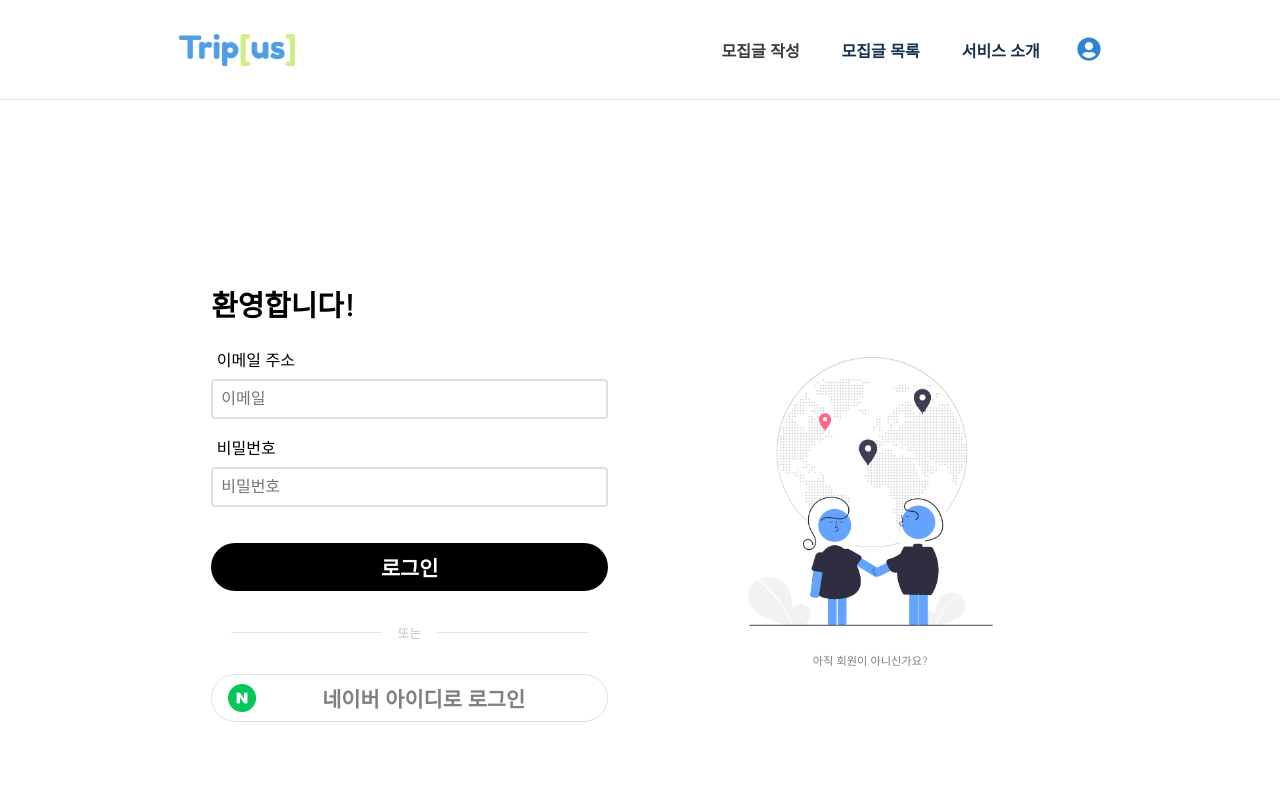
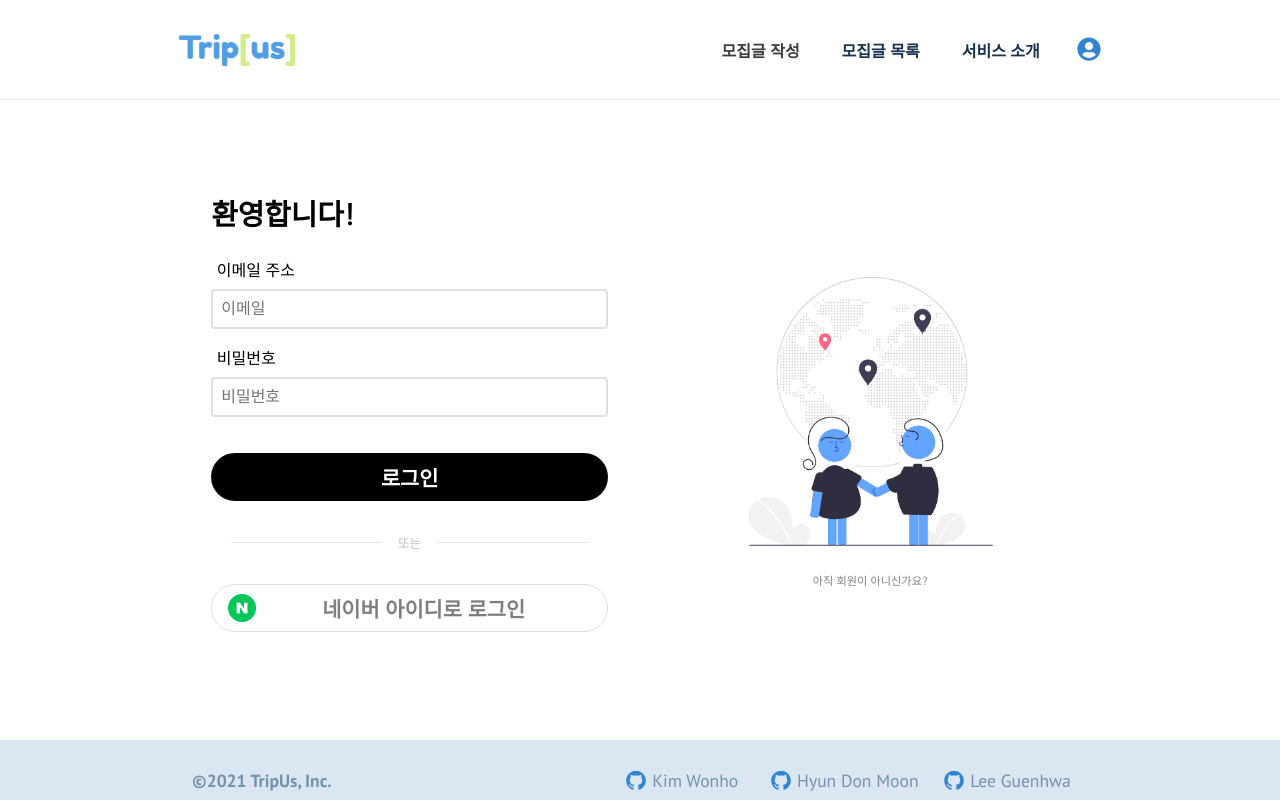
Before and after one commit to codestates/TripUs-client, a React (Create React App) app: page /login in a window 1280 px wide. Shown: the top 800 px of the page. Built offline with nearby package versions, Linux system fonts and the light colour scheme; a web font is replaced by a local one.

Commit message:
[MODIFIED] fixed auth page sizing issues (got rid of position: absolute)

```diff
--- a/src/App.js
+++ b/src/App.js
@@ -33,8 +33,6 @@ const App = () => {
   const [departureDate, setDepartureDate] = useState(null);
   const [returnDate, setReturnDate] = useState(null);
   const [travelType, setTravelType] = useState("full");
-
-  console.log(destination, departureDate, returnDate, travelType);
 
   useEffect(() => {
     if (localStorage.getItem("accessToken")) {
--- a/src/components/Auth/FormUtils.js
+++ b/src/components/Auth/FormUtils.js
@@ -2,19 +2,15 @@ import styled, { css } from "styled-components";
 
 export const FormDisplayScreen = styled.div`
   overflow: hidden;
-  position: absolute;
-  top: 0;
-  left: 0;
   width: 100%;
-  height: 100%;
 `;
 
 export const FormsContainer = styled.div`
-  position: relative;
+  width: 100%;
+  display: flex;
+  align-items: center;
+  background: #fff;
   height: 100%;
-  width: 100%;
-  left: 0;
-  background: #fff;
 
   @media (max-width: 901px) {
     width: 200%;
@@ -22,7 +18,6 @@ export const FormsContainer = styled.div`
 `;
 
 const FormPanel = styled.div`
-  position: absolute;
   height: 100%;
   width: 50%;
   display: flex;
@@ -31,12 +26,10 @@ const FormPanel = styled.div`
   align-items: center;
   transform: translateX(0);
   transition: transform 0.6s ease-in-out;
-  padding: 0.5rem 2rem;
+  padding: 2rem;
 `;
 
 export const SignInPanel = styled(FormPanel)`
-  left: 0;
-
   ${(props) =>
     props.rightActive &&
     css`
@@ -53,8 +46,6 @@ export const SignInPanel = styled(FormPanel)`
 `;
 
 export const SignUpPanel = styled(FormPanel)`
-  right: 0;
-
   ${(props) =>
     !props.rightActive &&
     css`
@@ -65,15 +56,13 @@ export const SignUpPanel = styled(FormPanel)`
     ${(props) =>
       props.rightActive &&
       css`
-        left: 0;
-        transform: translateX(0%);
+        transform: translateX(-100%);
       `}
 
     ${(props) =>
       !props.rightActive &&
       css`
-        left: 0;
-        transform: translateX(100%);
+        transform: translateX(0%);
       `}
   }
 `;
--- a/src/components/Auth/OverlayUtils.js
+++ b/src/components/Auth/OverlayUtils.js
@@ -1,13 +1,14 @@
 import styled, { css } from "styled-components";
 
 export const OverlayDisplayScreen = styled.div`
+  height: 100%;
+
   @media (min-width: 901px) {
     overflow: hidden;
     position: absolute;
     top: 0;
     left: 50%;
     width: 50%;
-    height: 100%;
     z-index: 5;
     transform: translateX(0);
     transition: transform 0.6s ease-in-out;
@@ -25,6 +26,8 @@ export const OverlayDisplayScreen = styled.div`
 `;
 
 export const OverlayContainer = styled.div`
+  height: 100%;
+
   @media (max-width: 901px) {
     display: none;
   }
@@ -32,7 +35,6 @@ export const OverlayContainer = styled.div`
   @media (min-width: 900px) {
     position: relative;
     left: -100%;
-    height: 100%;
     width: 200%;
     transition: transform 0.6s ease-in-out;
     background: #fff;
@@ -46,6 +48,8 @@ export const OverlayContainer = styled.div`
 `;
 
 const OverlayPanel = styled.div`
+  height: 100%;
+
   @media (min-width: 901px) {
     position: absolute;
     display: flex;
@@ -54,7 +58,6 @@ const OverlayPanel = styled.div`
     flex-direction: column;
     text-align: center;
     top: 0;
-    height: 100%;
     width: 50%;
     transform: translateX(0);
     transition: all 0.6s ease-in-out;
--- a/src/components/Landing/MainSection.js
+++ b/src/components/Landing/MainSection.js
@@ -11,6 +11,16 @@ import SearchBar from "../Common/SearchBar";
 
 const IMG_URL =
   "https://images.unsplash.com/photo-1473186578172-c141e6798cf4?ixid=MnwxMjA3fDB8MHxzZWFyY2h8M3x8YmVhY2h8ZW58MHwwfDB8Ymx1ZXw%3D&ixlib=rb-1.2.1&auto=format&fit=crop&w=800&q=60";
+
+const MainSectionPage = styled(Page)`
+  @media (max-width: 911px) {
+    height: 100%;
+  }
+
+  @media (min-width: 911px) {
+    height: 90%;
+  }
+`;
 
 // section style
 const MainSectionWrapper = styled.div`
@@ -42,7 +52,7 @@ const MainSection = ({
   setTravelType,
 }) => {
   return (
-    <Page background={IMG_URL} height={90} conditionalMinHeight minHeight={40}>
+    <MainSectionPage background={IMG_URL}>
       <OuterWrapper>
         <InnerWrapper>
           <MainSectionWrapper>
@@ -58,7 +68,7 @@ const MainSection = ({
           </MainSectionWrapper>
         </InnerWrapper>
       </OuterWrapper>
-    </Page>
+    </MainSectionPage>
   );
 };
 
--- a/src/components/Landing/RecommendationSection.js
+++ b/src/components/Landing/RecommendationSection.js
@@ -9,15 +9,17 @@ import {
 } from "../../styles/DefaultPageSetUp";
 
 const cardSectionImgs = {
-  HANOI:
-    "https://images.unsplash.com/photo-1555921015-5532091f6026?ixid=MnwxMjA3fDB8MHxwaG90by1wYWdlfHx8fGVufDB8fHx8&ixlib=rb-1.2.1&auto=format&fit=crop&w=1350&q=80",
+  JAPAN:
+    "https://images.unsplash.com/photo-1490806843957-31f4c9a91c65?ixid=MnwxMjA3fDB8MHxzZWFyY2h8Nnx8amFwYW58ZW58MHwwfDB8fA%3D%3D&ixlib=rb-1.2.1&auto=format&fit=crop&w=800&q=60",
 
-  NY: "https://images.unsplash.com/photo-1496442226666-8d4d0e62e6e9?ixid=MnwxMjA3fDB8MHxwaG90by1wYWdlfHx8fGVufDB8fHx8&ixlib=rb-1.2.1&auto=format&fit=crop&w=1500&q=80",
+  SPAIN:
+    "https://images.unsplash.com/photo-1587789202069-f57c846b85db?ixid=MnwxMjA3fDB8MHxzZWFyY2h8MTJ8fGJhcmNlbG9uYXxlbnwwfDB8MHx8&ixlib=rb-1.2.1&auto=format&fit=crop&w=800&q=60",
 
-  LONDON:
-    "https://images.unsplash.com/photo-1454537468202-b7ff71d51c2e?ixid=MnwxMjA3fDB8MHxwaG90by1wYWdlfHx8fGVufDB8fHx8&ixlib=rb-1.2.1&auto=format&fit=crop&w=1498&q=80",
+  FRANCE:
+    "https://images.unsplash.com/photo-1584266337361-679ae80c8519?ixid=MnwxMjA3fDB8MHxzZWFyY2h8MTJ8fHBhcmlzfGVufDB8MnwwfHw%3D&ixlib=rb-1.2.1&auto=format&fit=crop&w=800&q=60",
 
-  JEJU: "https://images.unsplash.com/photo-1581398644564-c46e97d9418a?ixid=MnwxMjA3fDB8MHxzZWFyY2h8OXx8amVqdXxlbnwwfDB8MHx8&ixlib=rb-1.2.1&auto=format&fit=crop&w=800&q=60",
+  THAILAND:
+    "https://images.unsplash.com/photo-1552465011-b4e21bf6e79a?ixid=MnwxMjA3fDB8MHxzZWFyY2h8Mnx8dGhhaWxhbmR8ZW58MHwwfDB8fA%3D%3D&ixlib=rb-1.2.1&auto=format&fit=crop&w=800&q=60",
 
   NOW: "https://images.unsplash.com/photo-1429962714451-bb934ecdc4ec?ixid=MnwxMjA3fDB8MHxwaG90by1wYWdlfHx8fGVufDB8fHx8&ixlib=rb-1.2.1&auto=format&fit=crop&w=1500&q=80",
 
@@ -38,10 +40,10 @@ const cardContents = {
   recommendation: {
     title: "트립어스 사용자가 사랑하는 여행지",
     contents: [
-      { tag: "일본", img_src: cardSectionImgs.HANOI },
-      { tag: "스페인", img_src: cardSectionImgs.NY },
-      { tag: "프랑스", img_src: cardSectionImgs.LONDON },
-      { tag: "태국", img_src: cardSectionImgs.JEJU },
+      { tag: "일본", img_src: cardSectionImgs.JAPAN },
+      { tag: "스페인", img_src: cardSectionImgs.SPAIN },
+      { tag: "프랑스", img_src: cardSectionImgs.FRANCE },
+      { tag: "태국", img_src: cardSectionImgs.THAILAND },
     ],
   },
 };
--- a/src/pages/Auth.js
+++ b/src/pages/Auth.js
@@ -10,7 +10,16 @@ import { Overlay } from "../components/Auth/Overlay";
 const Wrapper = styled.div`
   width: 100%;
   height: 100%;
+  display: flex;
+  align-items: center;
+  justify-center;
   position: relative;
+`;
+
+const Auth = styled(Page)`
+  min-height: 80%;
+  display: flex;
+  align-items: center;
 `;
 
 const AuthPage = ({ isRightActive, setIsRightActive, setLogin, history }) => {
@@ -21,7 +30,7 @@ const AuthPage = ({ isRightActive, setIsRightActive, setLogin, history }) => {
   }, []);
 
   return (
-    <Page height={100}>
+    <Auth>
       <OuterWrapper>
         <InnerWrapper>
           <Wrapper>
@@ -38,7 +47,7 @@ const AuthPage = ({ isRightActive, setIsRightActive, setLogin, history }) => {
           </Wrapper>
         </InnerWrapper>
       </OuterWrapper>
-    </Page>
+    </Auth>
   );
 };
 
--- a/src/pages/SearchListPage.js
+++ b/src/pages/SearchListPage.js
@@ -1,4 +1,5 @@
 import React from "react";
+import styled from "styled-components";
 
 import { Page, OuterWrapper, InnerWrapper } from "../styles/DefaultPageSetUp";
 import {
@@ -9,6 +10,12 @@ import {
 } from "../styles/SearchListStyles";
 import SearchList from "../components/SearchList/SearchList";
 import SearchBar from "../components/Common/SearchBar";
+
+const SearchListPageWrapper = styled(Page)`
+  @media (max-width: 911px) {
+    min-height: ${(props) => props.minHeight};
+  }
+`;
 
 const SearchListPage = ({
   destination,
--- a/src/styles/AuthFormStyles.js
+++ b/src/styles/AuthFormStyles.js
@@ -6,20 +6,15 @@ export const Form = styled.form`
   padding: 0;
   width: 100%;
   position: relative;
-  padding-top: 1.7rem;
 
   .header-wrapper {
     margin-bottom: 1.5rem;
     font-size: calc(1rem + 1vw);
     font-weight: 700;
-    line-height: 120%;
     text-align: left;
-    display: flex;
-    align-items: center;
   }
 
   .form-wrapper {
-    min-height: 80%;
     display: flex;
     flex-direction: column;
     justify-content: center;
@@ -32,7 +27,6 @@ export const Form = styled.form`
   }
 
   .label-wrapper {
-    height: 10%;
     display: flex;
     align-items: center;
     justify-content: space-between;
@@ -125,12 +119,12 @@ export const Form = styled.form`
   }
 
   button {
-    margin-top: 20px;
-    margin-bottom: 16px;
+    margin-top: 1.25rem;
+    margin-bottom: 1rem;
     width: 100%;
     height: 3rem;
-    border-radius: 28px;
-    padding-top: 14px;
+    border-radius: 1.75rem;
+    padding-top: 0.9rem;
     color: #fff;
     padding: 8px 16px;
     font-weight: 700;
@@ -177,7 +171,7 @@ export const Form = styled.form`
 
   .toggle {
     @media (max-width: 901px) {
-      font-size: calc(0.4rem + 1vw);
+      font-size: calc(0.5rem + 1vw);
       cursor: pointer;
       padding-top: 0.5rem;
       color: rgba(0, 0, 0, 0.5);
--- a/src/styles/DefaultPageSetUp.js
+++ b/src/styles/DefaultPageSetUp.js
@@ -1,10 +1,4 @@
-import styled, { css } from "styled-components";
-
-const conditionalMinHeight = css`
-  @media (max-width: 911px) {
-    min-height: ${(props) => props.minHeight};
-  }
-`;
+import styled from "styled-components";
 
 export const Page = styled.div`
   width: 100%;
@@ -24,8 +18,6 @@ export const Page = styled.div`
     props.position ? `${props.position}` : "center"};
   background-repeat: no-repeat;
   z-index: ${(props) => (props.zIndex ? `${props.zIndex}` : 0)};
-
-  ${(props) => (props.conditionalMinHeight ? conditionalMinHeight : null)}
 `;
 
 export const OuterWrapper = styled.div`
--- a/src/styles/GlobalStyle.js
+++ b/src/styles/GlobalStyle.js
@@ -28,10 +28,6 @@ export const GlobalStyle = createGlobalStyle`
     height: 100%;
   }
 
-  .root-wrapper {
-    height: 100%;
-  }
-
   ::-webkit-scrollbar {
     display: none;
   }
```
Also changed, not shown: src/components/Account/Account.js (+7 -10 lines).
